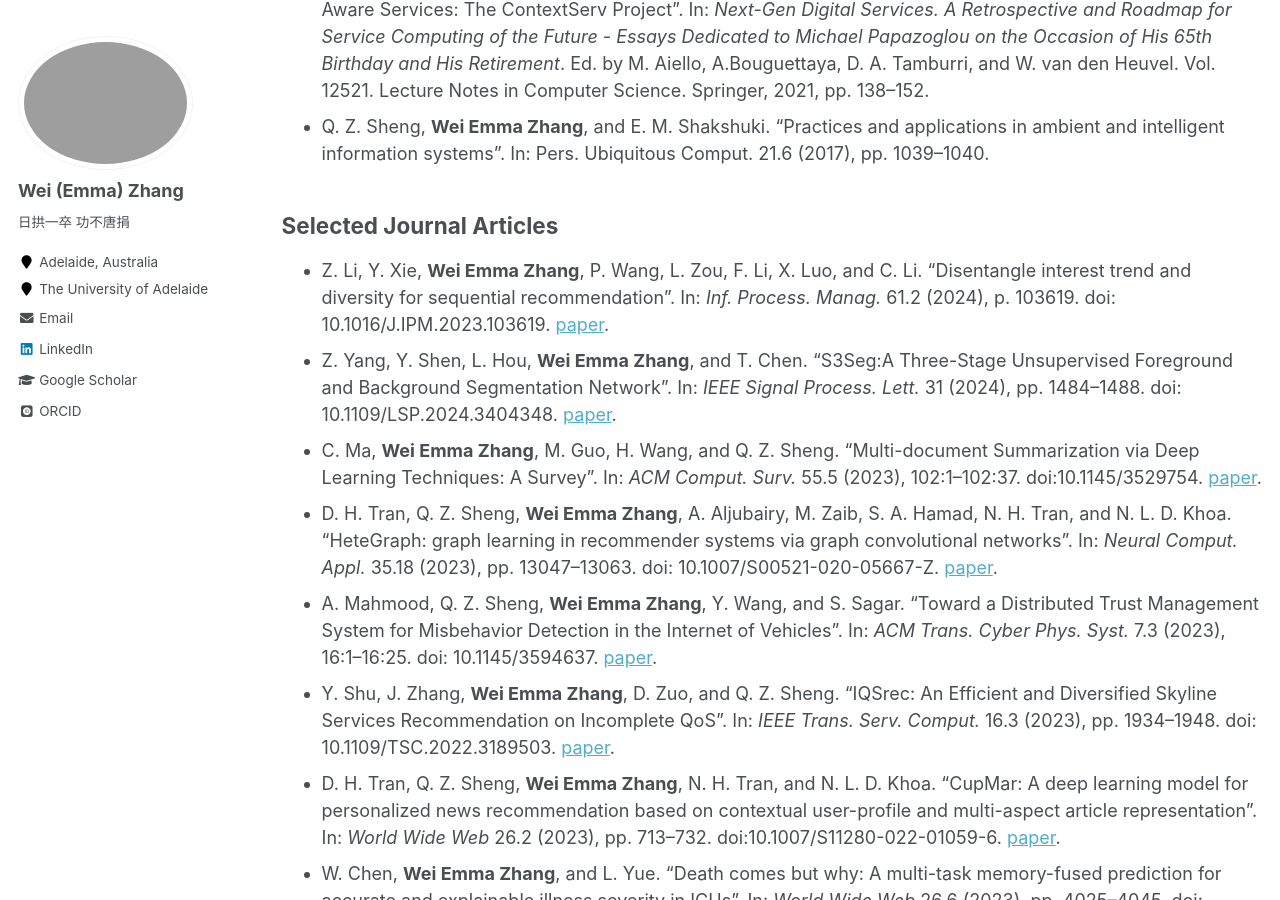
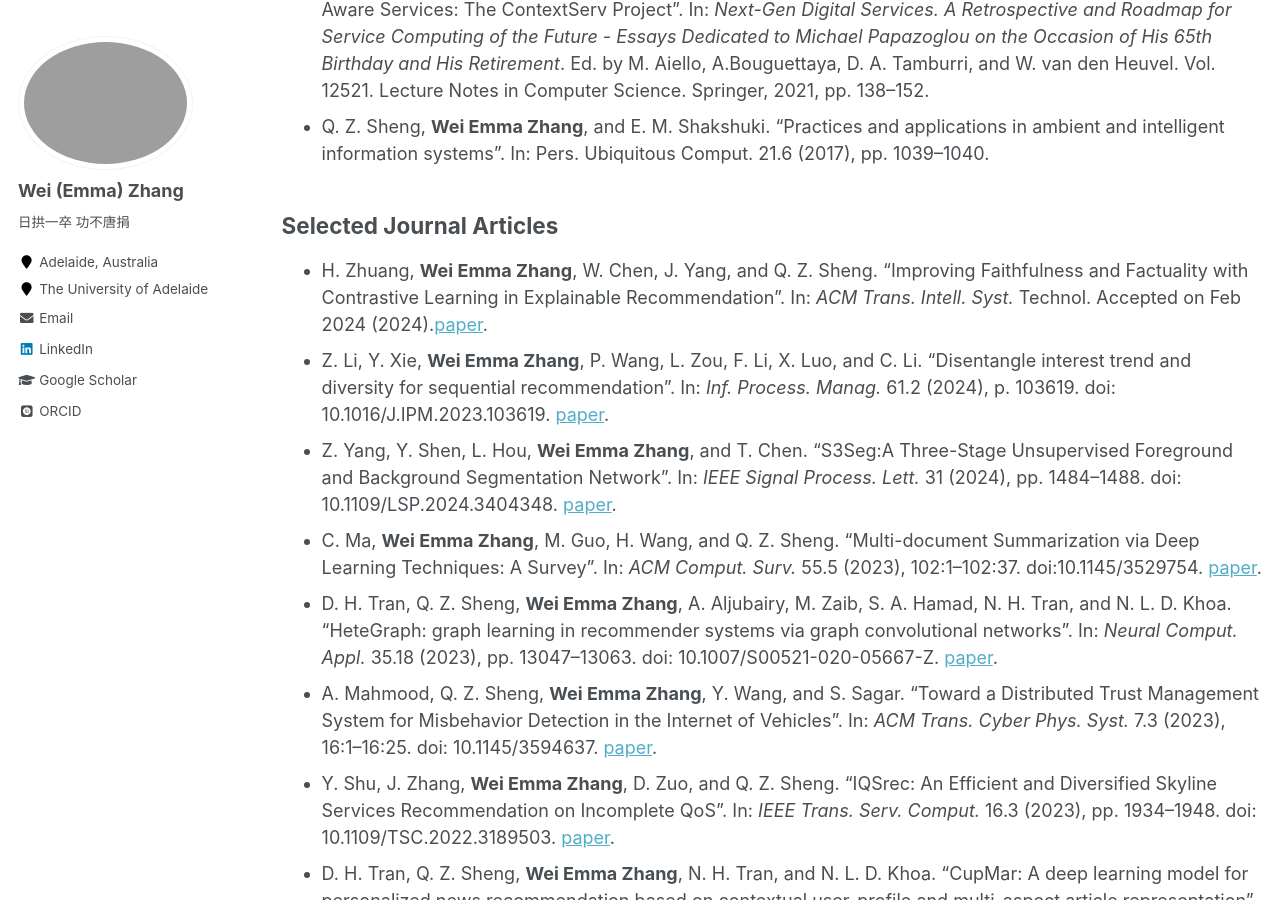
Before and after one commit to weiezhang/weiezhang.github.io, a Jekyll site: the page built from _pages/publications.md, in a window 1280 px wide and 900 px high, scrolled down 708 px. Built offline with Jekyll 4.4.1, drawn with Linux system fonts in a browser that asks for light colours; some web fonts are replaced.

Commit message:
Update publications.md

```diff
--- a/_pages/publications.md
+++ b/_pages/publications.md
@@ -20,7 +20,7 @@ Mahmood. Springer, 2019, pp. 203–226.
 - Q. Z. Sheng, <b>Wei Emma Zhang</b>, and E. M. Shakshuki. “Practices and applications in ambient and intelligent information systems”. In: Pers. Ubiquitous Comput. 21.6 (2017), pp. 1039–1040.
 
 ## Selected Journal Articles
-
+- H. Zhuang, <b>Wei Emma Zhang</b>, W. Chen, J. Yang, and Q. Z. Sheng. “Improving Faithfulness and Factuality with Contrastive Learning in Explainable Recommendation”. In: *ACM Trans. Intell. Syst.* Technol. Accepted on Feb 2024 (2024).[paper](https://doi.org/10.1145/36539).
 - Z. Li, Y. Xie, <b>Wei Emma Zhang</b>, P. Wang, L. Zou, F. Li, X. Luo, and C. Li. “Disentangle interest trend and diversity for sequential recommendation”. In: *Inf. Process. Manag.* 61.2 (2024), p. 103619. doi: 10.1016/J.IPM.2023.103619. [paper](https://doi.org/10.1016/j.ipm.2023.103619).
 - Z. Yang, Y. Shen, L. Hou, <b>Wei Emma Zhang</b>, and T. Chen. “S3Seg:A Three-Stage Unsupervised Foreground and Background Segmentation Network”. In: *IEEE Signal Process. Lett.* 31 (2024), pp. 1484–1488. doi: 10.1109/LSP.2024.3404348. [paper](https://doi.org/10.1109/LSP.2024.3404348).
 - C. Ma, <b>Wei Emma Zhang</b>, M. Guo, H. Wang, and Q. Z. Sheng. “Multi-document Summarization via Deep Learning Techniques: A Survey”. In: *ACM Comput. Surv.* 55.5 (2023), 102:1–102:37. doi:10.1145/3529754. [paper](https://doi.org/10.1145/3529754.1).
```
